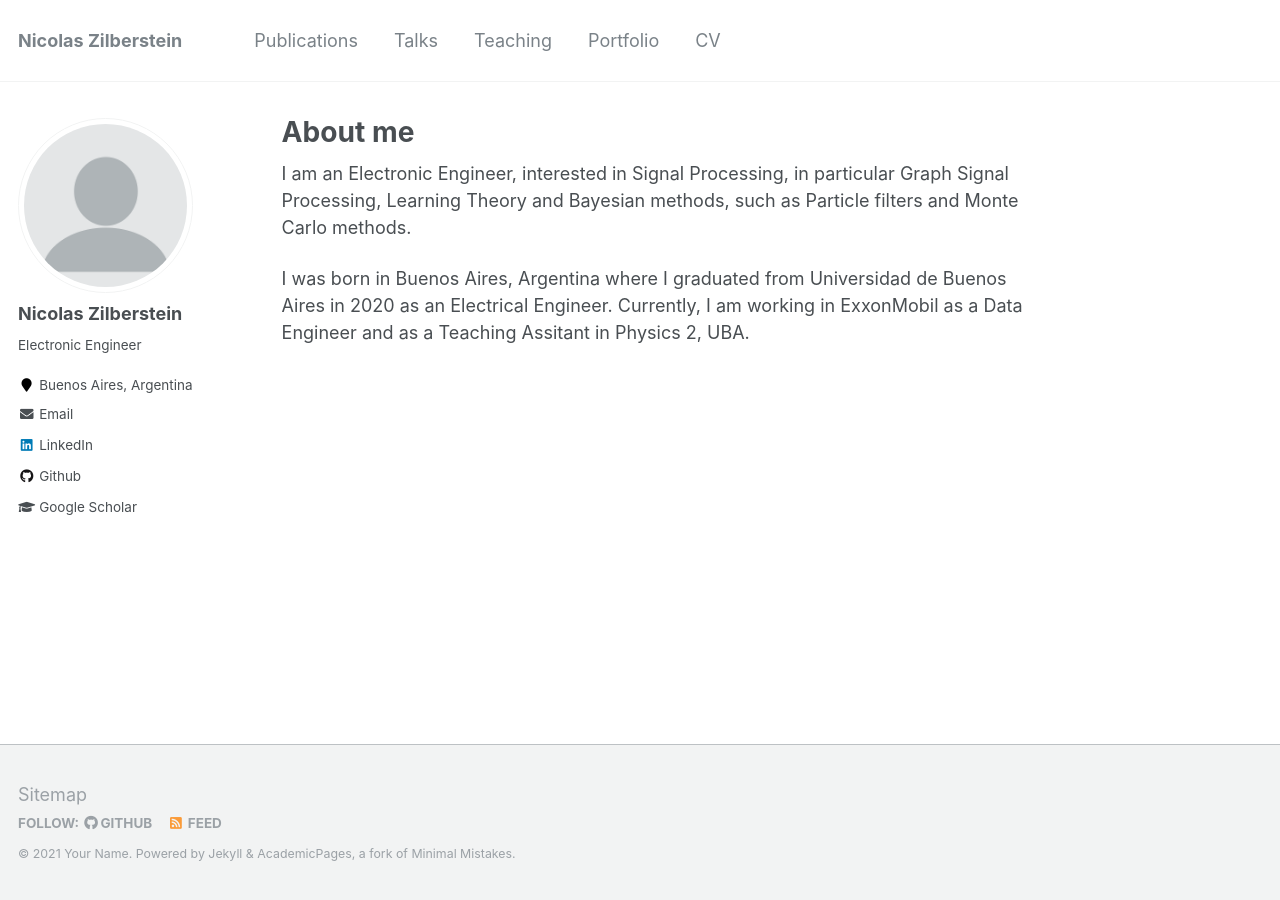
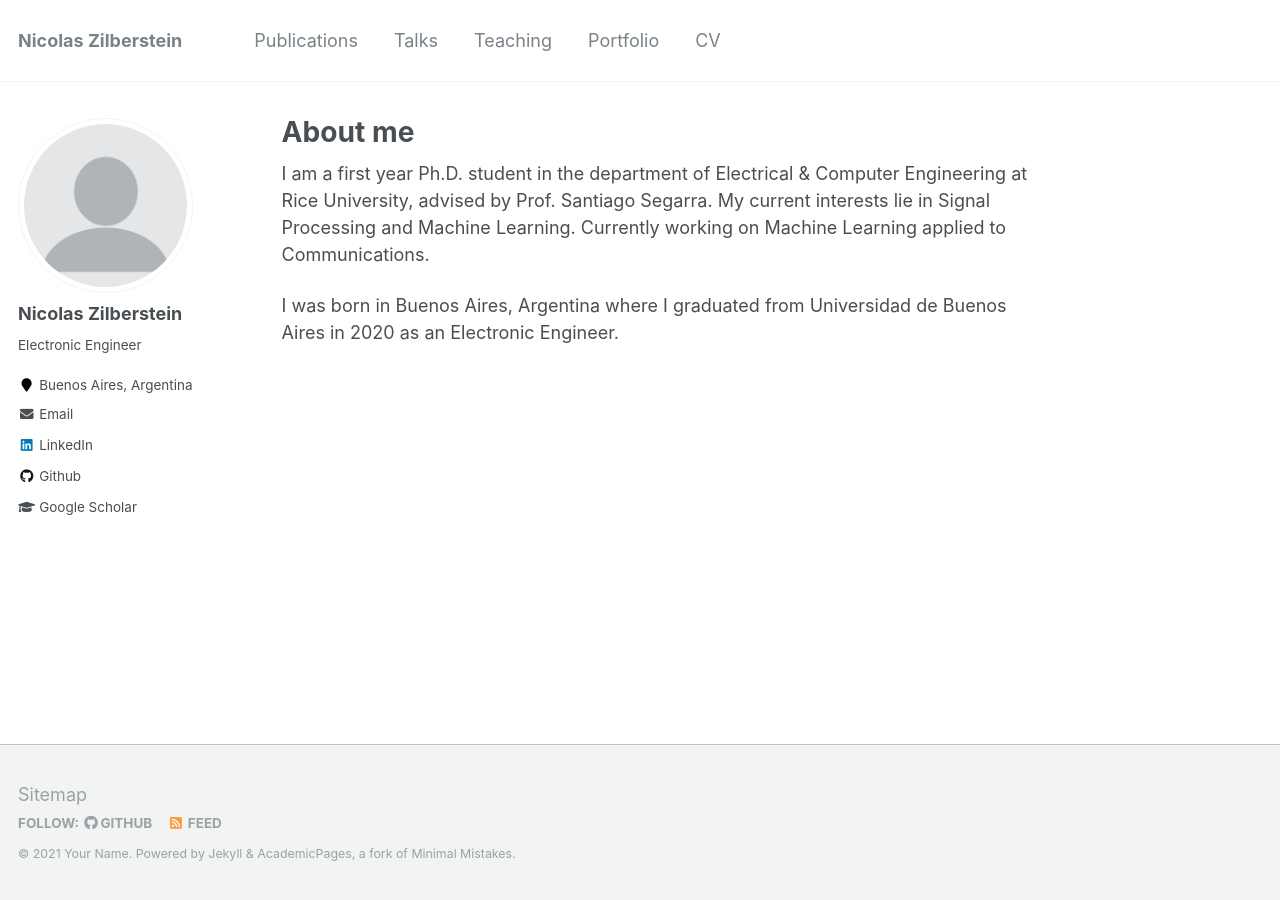
Before and after one commit to nzilberstein/nzilberstein.github.io, a Jekyll site: the page built from _pages/about.md, in a window 1280 px wide. Built offline with Jekyll 4.4.1, drawn with Linux system fonts in a browser that asks for light colours.

Commit message:
Update about.md
About update

```diff
--- a/_pages/about.md
+++ b/_pages/about.md
@@ -8,6 +8,6 @@ redirect_from:
   - /about.html
 ---
 
-I am an Electronic Engineer, interested in Signal Processing, in particular Graph Signal Processing, Learning Theory and Bayesian methods, such as Particle filters and Monte Carlo methods.
+I am a first year Ph.D. student in the department of Electrical & Computer Engineering at Rice University, advised by Prof. Santiago Segarra. My current interests lie in Signal Processing and Machine Learning. Currently working on Machine Learning applied to Communications.
 
-I was born in Buenos Aires, Argentina where I graduated from Universidad de Buenos Aires in 2020 as an Electrical Engineer. Currently, I am working in ExxonMobil as a Data Engineer and as a Teaching Assitant in Physics 2, UBA.
+I was born in Buenos Aires, Argentina where I graduated from Universidad de Buenos Aires in 2020 as an Electronic Engineer.
```
